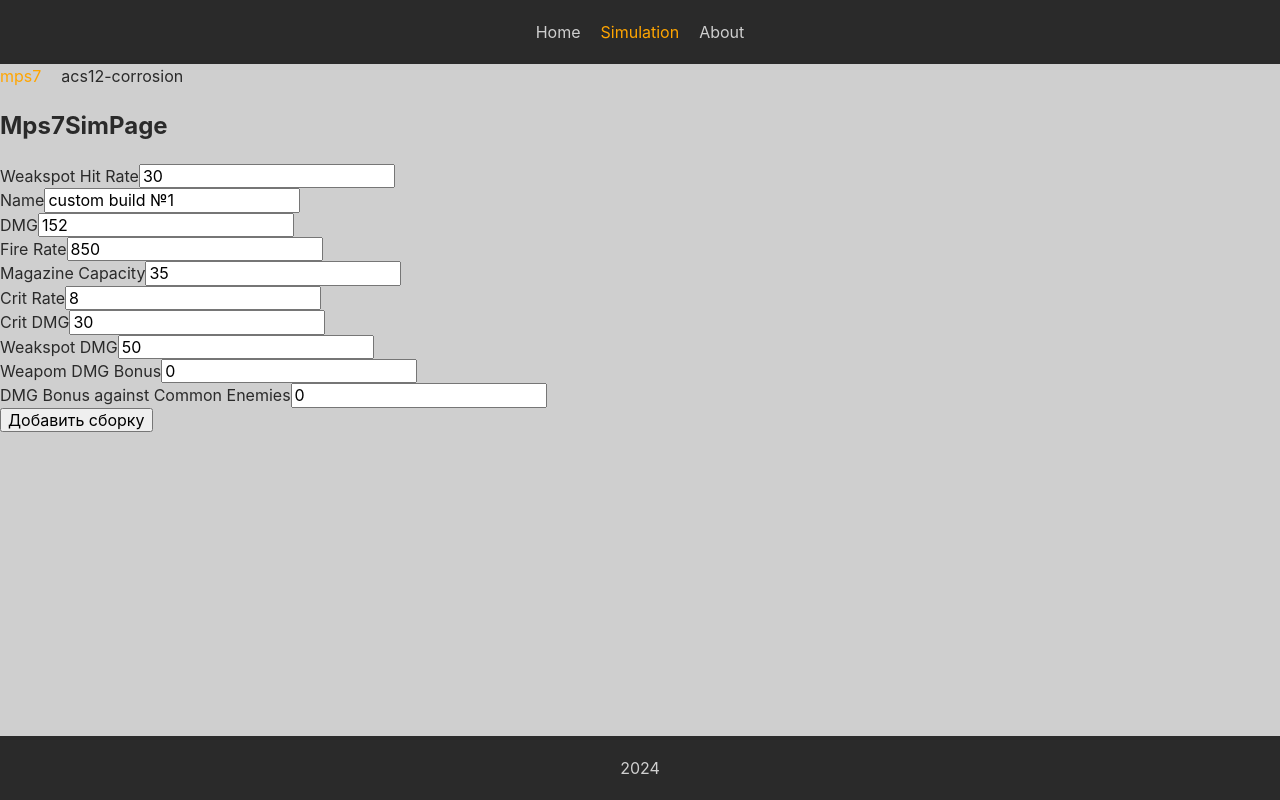
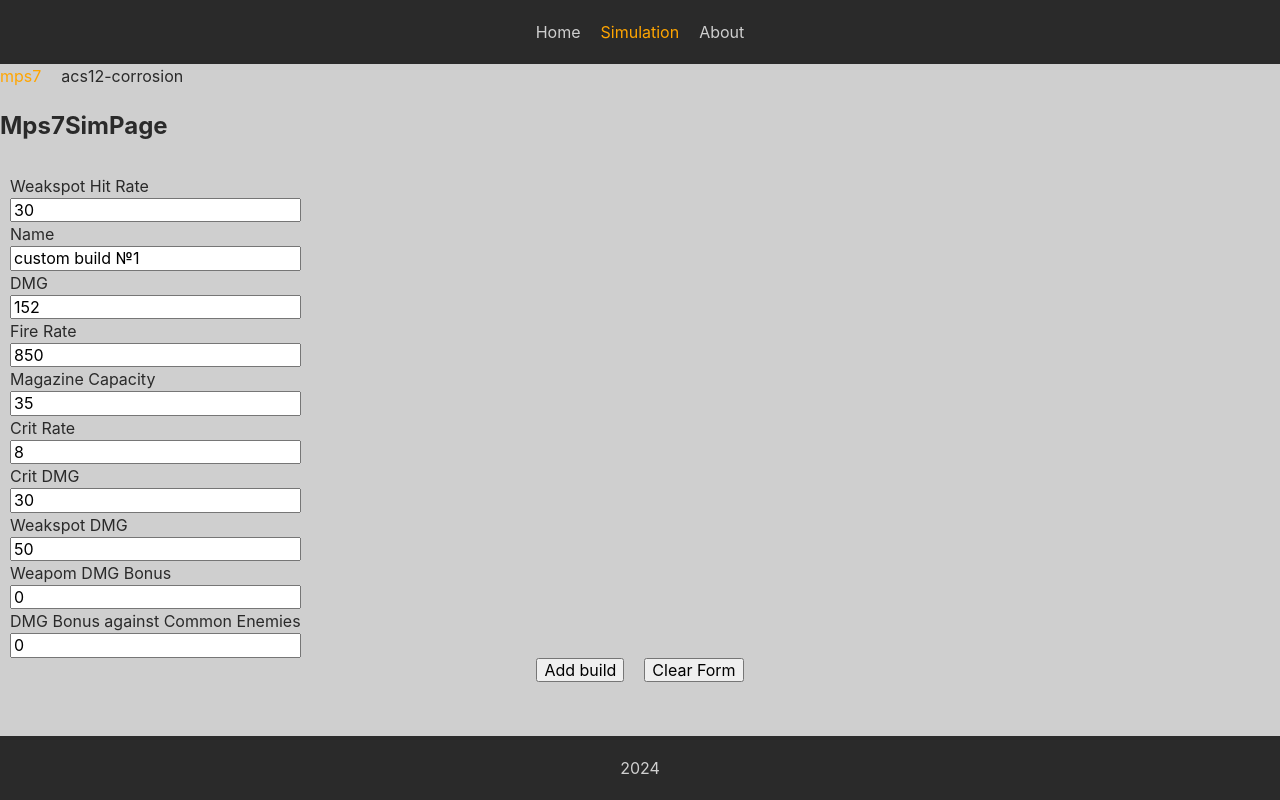
Before and after one commit to GinezisNWD/once-human-help, a React (Vite) app: page /simulation/mps7 in a window 1280 px wide. Built offline with nearby package versions, Linux system fonts and the light colour scheme.

Commit message:
feat: add WeaponDpsForm component

```diff
--- /dev/null
+++ b/src/components/weapon-dps-form/WeaponDpsForm.module.css
@@ -0,0 +1,32 @@
+.form {
+  padding: 10px;
+  display: flex;
+  flex-direction: column;
+  align-items: flex-start;
+}
+
+.form__row {}
+
+.form__column {}
+
+.form__label {
+  display: flex;
+  flex-direction: column;
+}
+
+.form__buttons {
+  display: flex;
+  gap: 20px;
+  align-self: center;
+}
+
+
+.form__input {
+  -moz-appearance: textfield;
+}
+
+.form__input::-webkit-outer-spin-button,
+.form__input::-webkit-inner-spin-button {
+  -webkit-appearance: none;
+  margin: 0;
+}
--- /dev/null
+++ b/src/components/weapon-dps-form/WeaponDpsForm.tsx
@@ -0,0 +1,92 @@
+import React, { useState } from 'react'
+import classes from './WeaponDpsForm.module.css'
+import { IWeaponStats } from '../../models/IStats'
+import { useAppDispatch } from '../../hooks/redux'
+import { ActionCreatorWithPayload } from '@reduxjs/toolkit'
+
+interface WeaponDpsFormProps {
+  initValues: IWeaponStats
+  addStats: ActionCreatorWithPayload<IWeaponStats>
+}
+
+export function WeaponDpsForm({
+  initValues,
+  addStats
+}: WeaponDpsFormProps) {
+
+
+  const [values, setValues] = useState(initValues)
+  const dispatch = useAppDispatch()
+
+  return (
+    <form
+      className={classes.form}
+      onSubmit={(event) => submitFormHandler(event)}
+      onReset={() => setValues(initValues)}>
+
+      <div className={classes.form__row}>
+        <div className={classes.form__column}>
+          <label className={classes.form__label}>Weakspot Hit Rate
+            <input className={classes.form__input} type="number" value={values.weakspotHitRate} onChange={(event) => changeHandler(event, `weakspotHitRate`)} />
+          </label>
+          <label className={classes.form__label}>Name
+            <input className={classes.form__input} type="text" value={values.name} onChange={(event) => changeHandler(event, `name`)} />
+          </label>
+          <label className={classes.form__label}>DMG
+            <input className={classes.form__input} type="number" value={values.basicDamage} onChange={(event) => changeHandler(event, `basicDamage`)} />
+          </label>
+          <label className={classes.form__label}>Fire Rate
+            <input className={classes.form__input} type="number" value={values.fireRate} onChange={(event) => changeHandler(event, `fireRate`)} />
+          </label>
+          <label className={classes.form__label}>Magazine Capacity
+            <input className={classes.form__input} type="number" value={values.magazineCapacity} onChange={(event) => changeHandler(event, `magazineCapacity`)} />
+          </label>
+          <label className={classes.form__label}>Crit Rate
+            <input className={classes.form__input} type="number" value={values.critRate} onChange={(event) => changeHandler(event, `critRate`)} />
+          </label>
+          <label className={classes.form__label}>Crit DMG
+            <input className={classes.form__input} type="number" value={values.critDamage} onChange={(event) => changeHandler(event, `critDamage`)} />
+          </label>
+          <label className={classes.form__label}>Weakspot DMG
+            <input className={classes.form__input} type="number" value={values.weakspotDamage} onChange={(event) => changeHandler(event, `weakspotDamage`)} />
+          </label>
+          <label className={classes.form__label}>Weapom DMG Bonus
+            <input className={classes.form__input} type="number" value={values.weaponDmgBonus} onChange={(event) => changeHandler(event, `weaponDmgBonus`)} />
+          </label>
+          <label className={classes.form__label}>DMG Bonus against Common Enemies
+            <input className={classes.form__input} type="number" value={values.normalEnemiesDamage} onChange={(event) => changeHandler(event, `normalEnemiesDamage`)} />
+          </label>
+        </div>
+      </div>
+
+      <div className={classes.form__buttons}>
+        <button type='submit'>Add build</button>
+        <button type='reset'>Clear Form</button>
+      </div>
+    </form>
+  )
+
+  function submitFormHandler(event: React.FormEvent<HTMLFormElement>) {
+    event.preventDefault()
+    setValues({ ...values, id: Date.now() })
+    dispatch(addStats(values))
+  }
+
+  function changeHandler(event: React.ChangeEvent<HTMLInputElement>, value: string) {
+    const newValue = event.target.value
+
+    if (value === 'name') {
+      setValues({ ...values, [value]: newValue })
+      return
+    }
+
+    const floatValue = parseFloat(newValue)
+
+    if (isNaN(floatValue)) {
+      setValues({ ...values, [value]: '' })
+      return
+    }
+
+    setValues({ ...values, [value]: floatValue })
+  }
+}
--- a/src/pages/simulation/Mps7SimPage.tsx
+++ b/src/pages/simulation/Mps7SimPage.tsx
@@ -1,13 +1,14 @@
-import React, { useState } from 'react'
+import React from 'react'
 import { IWeaponStats } from '../../models/IStats'
-import { useAppDispatch, useAppSelector } from '../../hooks/redux'
+import { useAppSelector } from '../../hooks/redux'
 import { simulationSlice } from '../../store/reducers/SimulationSlice'
 import { WeaponDpsCard } from '../../components/weapon-dps-card/WeaponDpsCard'
+import { WeaponDpsForm } from '../../components/weapon-dps-form/WeaponDpsForm'
 
 export function Mps7SimPage() {
   const { mps7 } = useAppSelector(state => state.simulationReducer.stats)
   const { addMps7Stats } = simulationSlice.actions
-  const dispatch = useAppDispatch()
+
   const initValues: IWeaponStats = {
     id: Date.now(),
     weakspotHitRate: 30,
@@ -24,48 +25,10 @@ export function Mps7SimPage() {
     simulations: []
   }
 
-  const [values, setValues] = useState(initValues)
-
-
   return (
     <div>
       <h2>Mps7SimPage</h2>
-      <form onSubmit={(event) => submitFormHandler(event)}>
-        <div style={{ display: 'flex', flexDirection: "column" }}>
-          <label>Weakspot Hit Rate
-            <input type="number" value={values.weakspotHitRate} onChange={(event) => changeHandler(event, `weakspotHitRate`)} />
-          </label>
-          <label>Name
-            <input type="text" value={values.name} onChange={(event) => changeHandler(event, `name`)} />
-          </label>
-          <label>DMG
-            <input type="number" value={values.basicDamage} onChange={(event) => changeHandler(event, `basicDamage`)} />
-          </label>
-          <label>Fire Rate
-            <input type="number" value={values.fireRate} onChange={(event) => changeHandler(event, `fireRate`)} />
-          </label>
-          <label>Magazine Capacity
-            <input type="number" value={values.magazineCapacity} onChange={(event) => changeHandler(event, `magazineCapacity`)} />
-          </label>
-          <label>Crit Rate
-            <input type="number" value={values.critRate} onChange={(event) => changeHandler(event, `critRate`)} />
-          </label>
-          <label>Crit DMG
-            <input type="number" value={values.critDamage} onChange={(event) => changeHandler(event, `critDamage`)} />
-          </label>
-          <label>Weakspot DMG
-            <input type="number" value={values.weakspotDamage} onChange={(event) => changeHandler(event, `weakspotDamage`)} />
-          </label>
-          <label>Weapom DMG Bonus
-            <input type="number" value={values.weaponDmgBonus} onChange={(event) => changeHandler(event, `weaponDmgBonus`)} />
-          </label>
-          <label>DMG Bonus against Common Enemies
-            <input type="number" value={values.normalEnemiesDamage} onChange={(event) => changeHandler(event, `normalEnemiesDamage`)} />
-          </label>
-        </div>
-
-        <button type='submit'>Добавить сборку</button>
-      </form>
+      <WeaponDpsForm initValues={initValues} addStats={addMps7Stats} />
 
       <div style={{ display: 'flex', flexWrap: 'wrap' }}>
         {mps7.map(stats => <WeaponDpsCard stats={stats} key={stats.id} />)}
@@ -73,28 +36,4 @@ export function Mps7SimPage() {
     </div>
   )
 
-
-  function changeHandler(event: React.ChangeEvent<HTMLInputElement>, value: string) {
-    const newValue = event.target.value
-
-    if (value === 'name') {
-      setValues({ ...values, [value]: newValue })
-      return
-    }
-
-    const floatValue = parseFloat(newValue)
-
-    if (isNaN(floatValue)) {
-      setValues({ ...values, [value]: '' })
-      return
-    }
-
-    setValues({ ...values, [value]: floatValue })
-  }
-
-  function submitFormHandler(event: React.FormEvent<HTMLFormElement>) {
-    setValues({ ...values, id: Date.now() })
-    event.preventDefault()
-    dispatch(addMps7Stats(values))
-  }
 }
```
